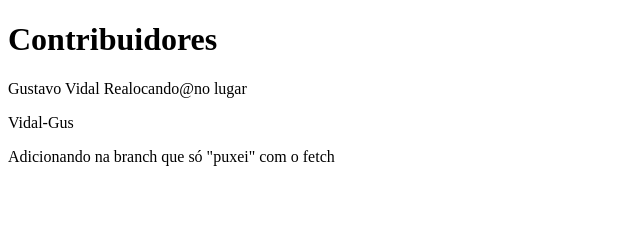
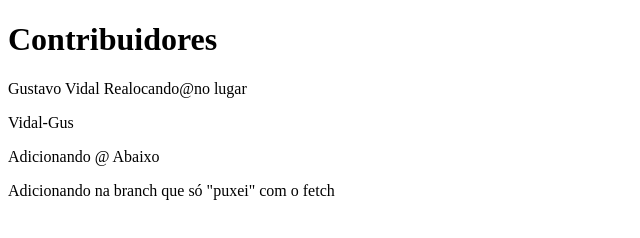
Before and after one commit to Gustavo7Vidal/teste, a plain HTML site: page index.html in a window 1280 px wide. Shown: the whole page, without its empty margins (0-640 px from the left). Drawn offline with Linux system fonts and the light colour scheme.

Commit message:
adicionando @ pedido

```diff
--- a/index.html
+++ b/index.html
@@ -10,6 +10,7 @@
     <h1>Contribuidores</h1>
     <p>Gustavo Vidal Realocando@no lugar</p>
     <p>Vidal-Gus</p>
+    <p>Adicionando @ Abaixo</p>
     <p>Adicionando na branch que só "puxei" com o fetch</p>
 </body>
 </html>
```
